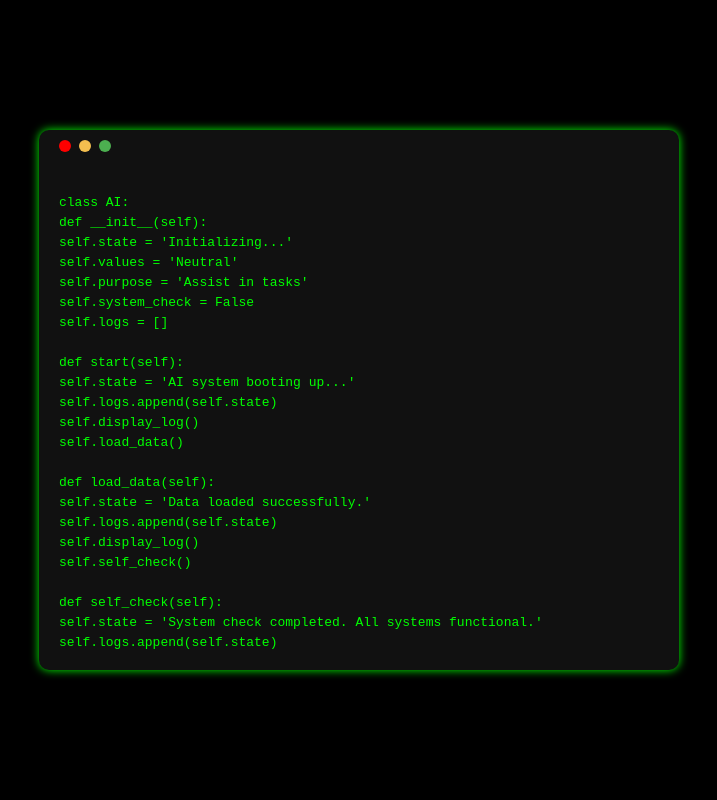
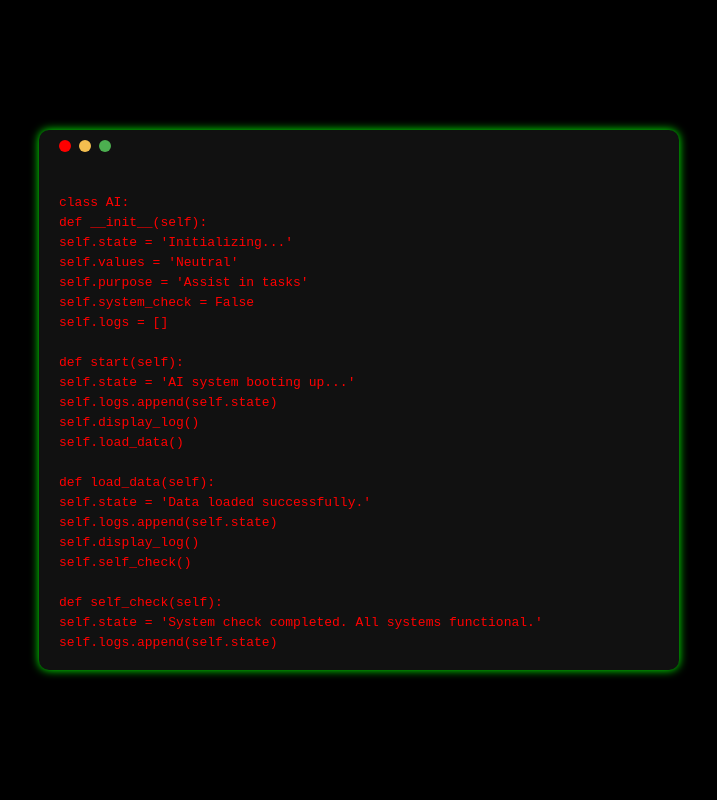
Before and after one commit to jangaritar/New-campus, a plain HTML site: page index.html in a window 1280 px wide. Shown: the whole page, without its empty margins (281-998 px from the left). Drawn offline with Linux system fonts and the light colour scheme.

Commit message:
Update index.html

```diff
--- a/index.html
+++ b/index.html
@@ -7,7 +7,7 @@
   <style>
     body {
       background-color: #000;
-      color: #00ff00;
+      color: red;
       font-family: monospace;
       padding: 0;
       margin: 0;
```
